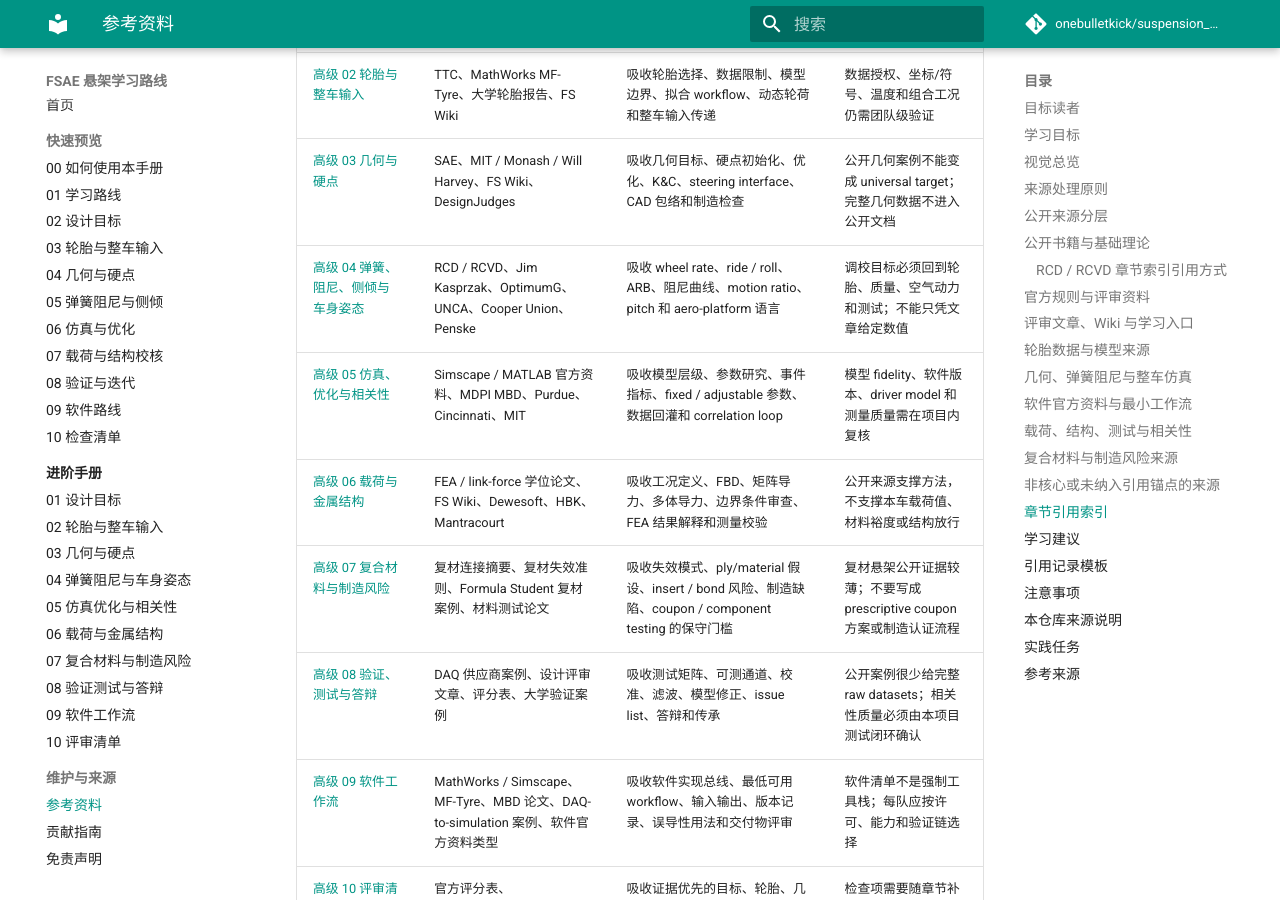
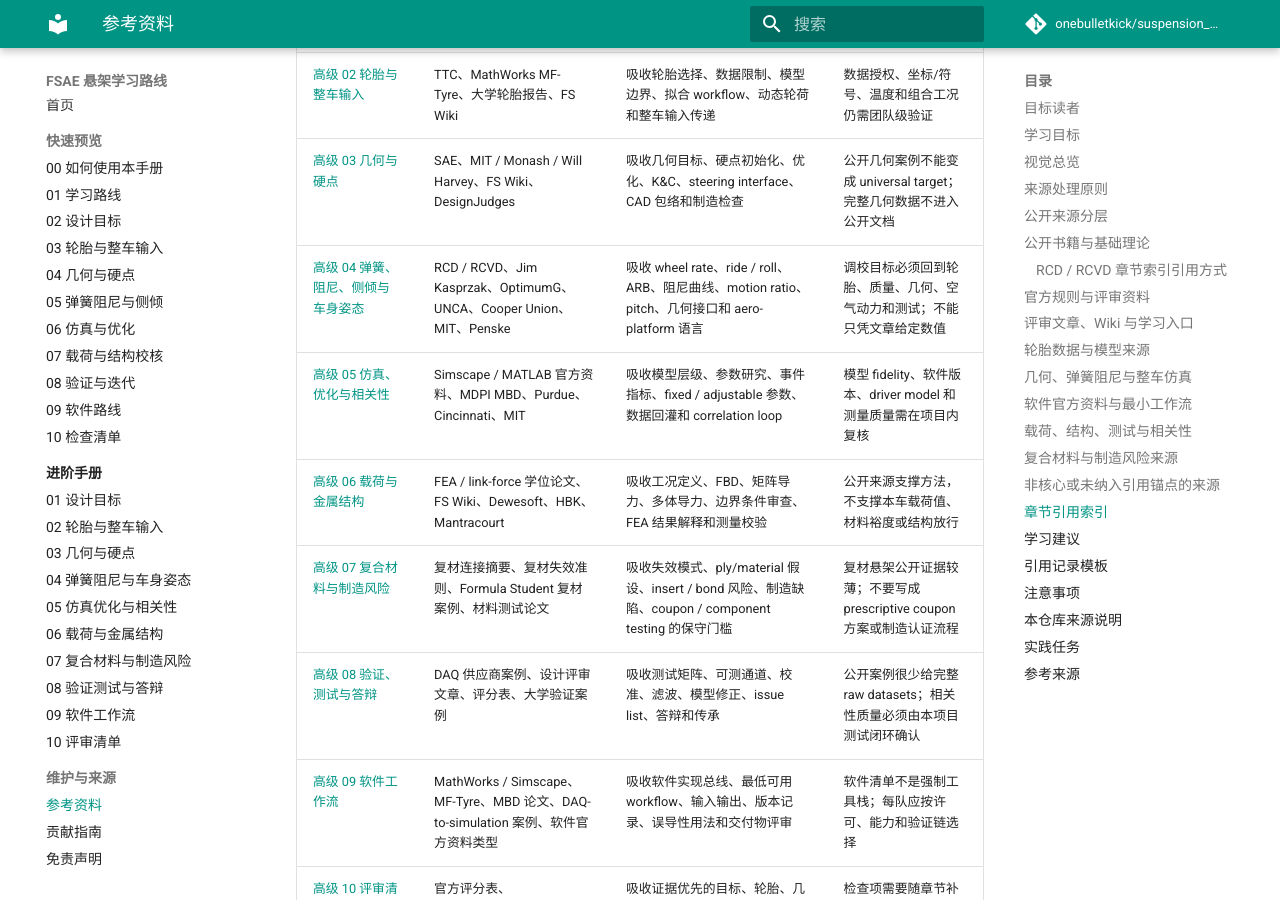
Before and after one commit to onebulletkick/suspension_opensource, an MkDocs documentation site: the page built from docs/references.md, in a window 1280 px wide and 900 px high, scrolled down 11180 px. Built offline with MkDocs 1.6.1 and Material for MkDocs 9.7.7, drawn with Linux system fonts in a browser that asks for light colours; a script that is not in the unit is left out; comment, search, counter and statistics services are not loaded.

Commit message:
docs: align reference source index

```diff
--- a/docs/references.md
+++ b/docs/references.md
@@ -201,7 +201,7 @@ flowchart LR
 | [高级 01 设计目标](advanced/01-design-targets.md) | 官方规则/评分、DesignJudges、公开车队报告 | 吸收年度目标、规则约束、资源、接口、优先级和设计分解 | 具体赛事、年份和队伍资源不同；目标表不能写成通用答案 |
 | [高级 02 轮胎与整车输入](advanced/02-tire-and-vehicle-inputs.md) | TTC、MathWorks MF-Tyre、大学轮胎报告、FS Wiki | 吸收轮胎选择、数据限制、模型边界、拟合 workflow、动态轮荷和整车输入传递 | 数据授权、坐标/符号、温度和组合工况仍需团队级验证 |
 | [高级 03 几何与硬点](advanced/03-geometry-and-hardpoints.md) | SAE、MIT / Monash / Will Harvey、FS Wiki、DesignJudges | 吸收几何目标、硬点初始化、优化、K&C、steering interface、CAD 包络和制造检查 | 公开几何案例不能变成 universal target；完整几何数据不进入公开文档 |
-| [高级 04 弹簧、阻尼、侧倾与车身姿态](advanced/04-spring-damper-roll-and-ride.md) | RCD / RCVD、Jim Kasprzak、OptimumG、UNCA、Cooper Union、Penske | 吸收 wheel rate、ride / roll、ARB、阻尼曲线、motion ratio、pitch 和 aero-platform 语言 | 调校目标必须回到轮胎、质量、空气动力和测试；不能只凭文章给定数值 |
+| [高级 04 弹簧、阻尼、侧倾与车身姿态](advanced/04-spring-damper-roll-and-ride.md) | RCD / RCVD、Jim Kasprzak、OptimumG、UNCA、Cooper Union、MIT、Penske | 吸收 wheel rate、ride / roll、ARB、阻尼曲线、motion ratio、pitch、几何接口和 aero-platform 语言 | 调校目标必须回到轮胎、质量、几何、空气动力和测试；不能只凭文章给定数值 |
 | [高级 05 仿真、优化与相关性](advanced/05-simulation-optimization-correlation.md) | Simscape / MATLAB 官方资料、MDPI MBD、Purdue、Cincinnati、MIT | 吸收模型层级、参数研究、事件指标、fixed / adjustable 参数、数据回灌和 correlation loop | 模型 fidelity、软件版本、driver model 和测量质量需在项目内复核 |
 | [高级 06 载荷与金属结构](advanced/06-loads-metal-structure.md) | FEA / link-force 学位论文、FS Wiki、Dewesoft、HBK、Mantracourt | 吸收工况定义、FBD、矩阵导力、多体导力、边界条件审查、FEA 结果解释和测量校验 | 公开来源支撑方法，不支撑本车载荷值、材料裕度或结构放行 |
 | [高级 07 复合材料与制造风险](advanced/07-composites-and-manufacturing.md) | 复材连接摘要、复材失效准则、Formula Student 复材案例、材料测试论文 | 吸收失效模式、ply/material 假设、insert / bond 风险、制造缺陷、coupon / component testing 的保守门槛 | 复材悬架公开证据较薄；不要写成 prescriptive coupon 方案或制造认证流程 |
```
